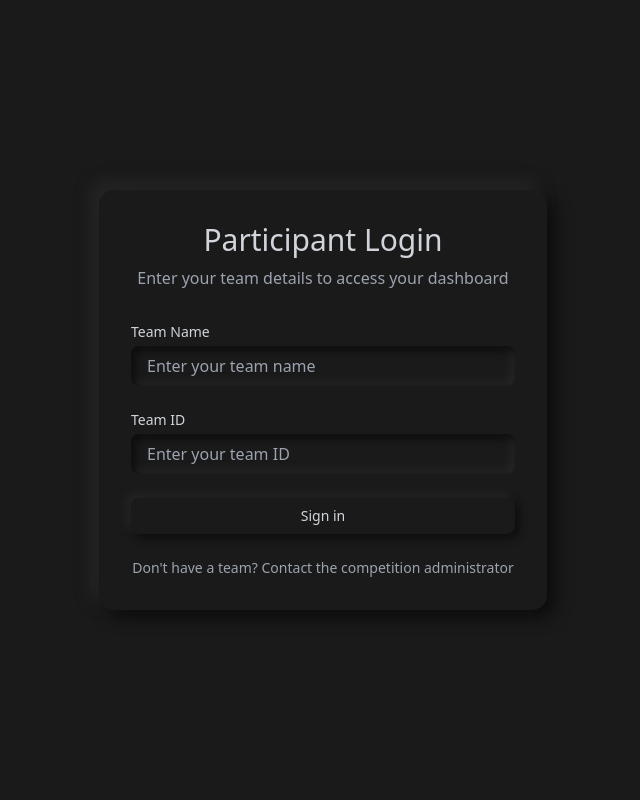
After one commit to software-community/Traders-Arena, a Flask app: page /participant-login in a window 1280 px wide. The commit adds this page. Shown: the whole page, without its empty margins (317-957 px from the left). Run offline with Flask 3, Linux system fonts and the light colour scheme; some libraries are stand-ins or nearby versions.

Commit message:
create team dashboard

```diff
--- a/app.py
+++ b/app.py
@@ -5,6 +5,8 @@ Author: Team SoftCom
 from dotenv import load_dotenv
 load_dotenv()
 import os
+import random
+import string
 
 from flask import Flask, render_template, request, redirect, url_for, jsonify, session
 from flask_sqlalchemy import SQLAlchemy
@@ -28,15 +30,20 @@ if server_name:
 Session(app)
 
 
+def generate_team_id():
+    # Generate a random 6-character alphanumeric ID
+    return ''.join(random.choices(string.ascii_uppercase + string.digits, k=6))
+
 class Team(db.Model):
     teamID = db.Column(db.Integer, primary_key=True)
-    keyCompetition = db.Column(db.Integer, nullable=False) #key competition would be extracted from competitionObj when making comp
     teamName = db.Column(db.String(80), nullable=False)
     teamMembers = db.Column(db.String(200), nullable=False)
+    keyCompetition = db.Column(db.Integer, nullable=False)
     wallet = db.Column(db.Float, default=lambda : Competition.query.order_by(desc(Competition.id)).first().walletSize)
     walletTrend = db.Column(db.String(1000), default = "")
     portfolioTrend = db.Column(db.String(1000), default = "")
     holding = db.Column(db.String(1000), default = "")
+    participant_id = db.Column(db.String(6), unique=True, default=generate_team_id)
 
 
 class Stock(db.Model):
@@ -460,7 +467,6 @@ def next_round():
 
     teams = Team.query.filter(Team.keyCompetition == ID).all()
     for team in teams:
-
         portfolio_worth = calculate_portfolio_worth(team, current_round_prices)
         print(portfolio_worth)
         team.portfolioTrend += f",{portfolio_worth}"
@@ -468,13 +474,15 @@ def next_round():
         print("Portfolio","Team :",team,"-",team.portfolioTrend)
         print("Wallet Trend","Team :",team,"-",team.walletTrend)
 
-
     # Increment the current round
     latest_competition.currentRound += 1
     db.session.commit()
 
     if latest_competition.currentRound > latest_competition.numberOfRounds:
-        return jsonify({"message": "Competition Over"}), 200
+        return jsonify({
+            "message": "Competition Over",
+            "redirect": f"/results/{ID}"
+        }), 200
     return jsonify({"message": "Next round started successfully."}), 200
 
 # Page for adding the teams (Shivang)
@@ -506,7 +514,7 @@ def addTeam(ID):
         newTeam = Team(teamName=teamName, teamMembers=teamMembers, keyCompetition = ID)
         db.session.add(newTeam)
         db.session.commit()
-        return redirect(url_for("addTeam", ID = ID))
+        return redirect(url_for("addTeam", ID=ID))
 
     teams = Team.query.filter(Team.keyCompetition == ID)
     return render_template("addTeam.html", teams=teams, ID = ID)
@@ -697,6 +705,73 @@ def get_stock_data_for_round(round_number,ID):
     stock_data_round = {stock: values[:int(round_number)] for stock, values in stock_data(ID).items()}
     return stock_data_round
 
+# Add new routes for participant login and dashboard
+@app.route("/participant-login", methods=["GET", "POST"])
+def participant_login():
+    if request.method == "POST":
+        team_name = request.form.get("teamName")
+        participant_id = request.form.get("participantId")
+
+        team = Team.query.filter_by(teamName=team_name, participant_id=participant_id).first()
+
+        if team:
+            session['participant_logged_in'] = True
+            session['team_id'] = team.teamID
+            session['team_name'] = team.teamName
+            return redirect(url_for('participant_dashboard'))
+        else:
+            return render_template("participant_login.html", error="Invalid team name or ID")
+
+    return render_template("participant_login.html")
+
+@app.route("/participant-dashboard")
+def participant_dashboard():
+    if not session.get('participant_logged_in'):
+        return redirect(url_for('participant_login'))
+
+    team = Team.query.get(session['team_id'])
+    if not team:
+        session.clear()
+        return redirect(url_for('participant_login'))
+
+    competition = Competition.query.get(team.keyCompetition)
+
+    # Get current portfolio value with robust round access
+    current_round_prices = {}
+    for stock in competition.stocks:
+        if len(stock.rounds) >= competition.currentRound:
+            current_round_prices[stock.name] = stock.rounds[competition.currentRound - 1].price
+        elif stock.rounds:
+            current_round_prices[stock.name] = stock.rounds[-1].price
+        else:
+            current_round_prices[stock.name] = 0
+    portfolio_worth = calculate_portfolio_worth(team, current_round_prices)
+
+    # Get holdings
+    holdings = decode_holdings(team.holding)
+
+    # Get transaction history
+    transactions = Transaction.query.filter(
+        (Transaction.buyer_team == team.teamName) |
+        (Transaction.seller_team == team.teamName)
+    ).order_by(Transaction.timeOfTransaction.desc()).all()
+
+    return render_template(
+        "participant_dashboard.html",
+        team=team,
+        competition=competition,
+        portfolio_worth=portfolio_worth,
+        holdings=holdings,
+        transactions=transactions,
+        current_round_prices=current_round_prices
+    )
+
+@app.route("/participant-logout")
+def participant_logout():
+    session.pop('participant_logged_in', None)
+    session.pop('team_id', None)
+    session.pop('team_name', None)
+    return redirect(url_for('participant_login'))
 
 with app.app_context():
     db.create_all()
--- /dev/null
+++ b/templates/participant_login.html
@@ -0,0 +1,101 @@
+<!DOCTYPE html>
+<html lang="en">
+<head>
+    <meta charset="UTF-8">
+    <meta name="viewport" content="width=device-width, initial-scale=1.0">
+    <title>Participant Login - Trader's Arena</title>
+    <script src="https://cdn.tailwindcss.com"></script>
+    <style>
+        body {
+            background-color: #1a1a1a;
+        }
+        .neumorph {
+            background: #1a1a1a;
+            box-shadow: 8px 8px 16px #0d0d0d,
+                       -8px -8px 16px #272727;
+            border-radius: 15px;
+        }
+        .neumorph-inset {
+            background: #1a1a1a;
+            box-shadow: inset 4px 4px 8px #0d0d0d,
+                       inset -4px -4px 8px #272727;
+            border-radius: 10px;
+        }
+        .neumorph-button {
+            background: #1a1a1a;
+            box-shadow: 4px 4px 8px #0d0d0d,
+                       -4px -4px 8px #272727;
+            border-radius: 8px;
+            transition: all 0.3s ease;
+        }
+        .neumorph-button:hover {
+            box-shadow: 2px 2px 4px #0d0d0d,
+                       -2px -2px 4px #272727;
+        }
+        .neumorph-button:active {
+            box-shadow: inset 2px 2px 4px #0d0d0d,
+                       inset -2px -2px 4px #272727;
+        }
+        .input-field {
+            background: #1a1a1a;
+            box-shadow: inset 4px 4px 8px #0d0d0d,
+                       inset -4px -4px 8px #272727;
+            border-radius: 8px;
+            color: #e5e5e5;
+            transition: all 0.3s ease;
+        }
+        .input-field:focus {
+            box-shadow: inset 2px 2px 4px #0d0d0d,
+                       inset -2px -2px 4px #272727;
+            outline: none;
+        }
+    </style>
+</head>
+<body class="min-h-screen flex items-center justify-center py-12 px-4 sm:px-6 lg:px-8">
+    <div class="neumorph p-8 w-full max-w-md">
+        <div class="text-center mb-8">
+            <h2 class="text-3xl font-light text-gray-300">Participant Login</h2>
+            <p class="mt-2 text-gray-400">Enter your team details to access your dashboard</p>
+        </div>
+
+        {% if error %}
+        <div class="mb-4 p-4 text-red-400 bg-red-900/20 rounded-lg">
+            {{ error }}
+        </div>
+        {% endif %}
+
+        <form class="space-y-6" action="{{ url_for('participant_login') }}" method="POST">
+            <div>
+                <label for="teamName" class="block text-sm font-medium text-gray-300">Team Name</label>
+                <div class="mt-1">
+                    <input id="teamName" name="teamName" type="text" required
+                        class="input-field w-full px-4 py-2"
+                        placeholder="Enter your team name">
+                </div>
+            </div>
+
+            <div>
+                <label for="participantId" class="block text-sm font-medium text-gray-300">Team ID</label>
+                <div class="mt-1">
+                    <input id="participantId" name="participantId" type="text" required
+                        class="input-field w-full px-4 py-2"
+                        placeholder="Enter your team ID">
+                </div>
+            </div>
+
+            <div>
+                <button type="submit"
+                    class="neumorph-button w-full flex justify-center py-2 px-4 text-gray-300 text-sm font-medium">
+                    Sign in
+                </button>
+            </div>
+        </form>
+
+        <div class="mt-6 text-center">
+            <p class="text-sm text-gray-400">
+                Don't have a team? Contact the competition administrator
+            </p>
+        </div>
+    </div>
+</body>
+</html>
```
Also changed, not shown: templates/addTeam.html (+68 -66 lines), templates/dashboard.html (+95 -30 lines), templates/participant_dashboard.html (added, +161 -0 lines), templates/tradingPage.html (+8 -4 lines).
